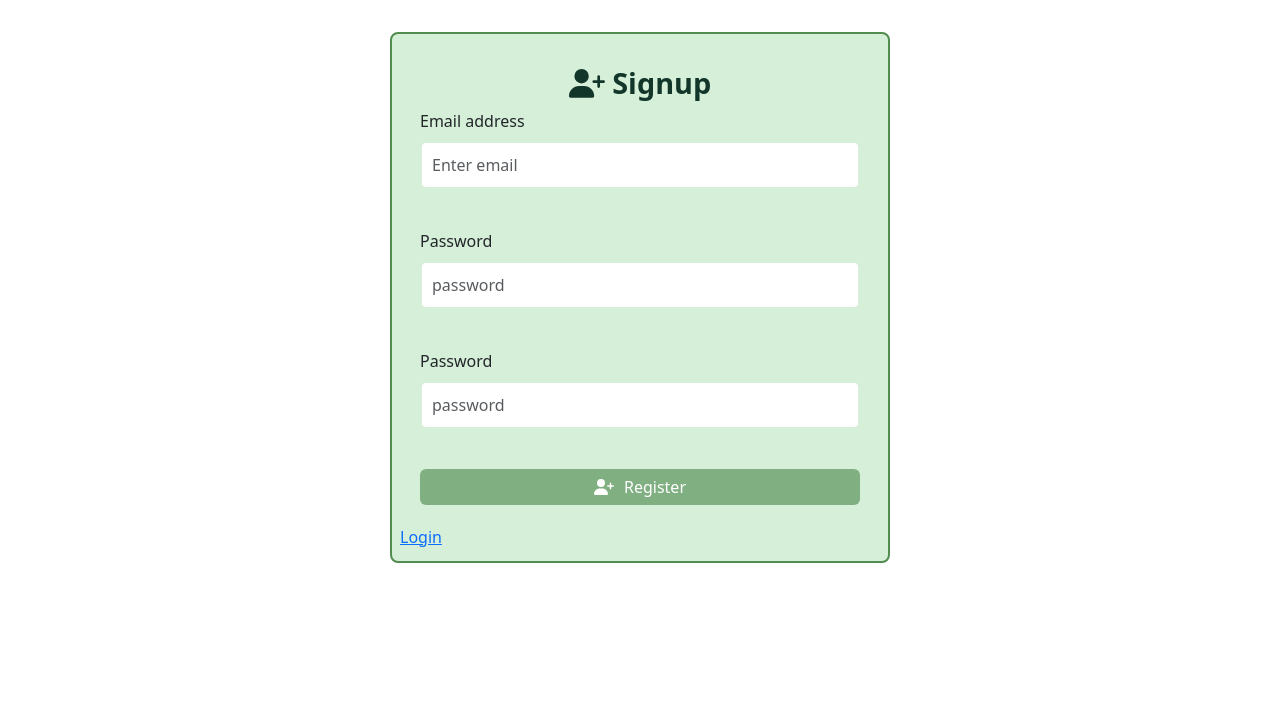
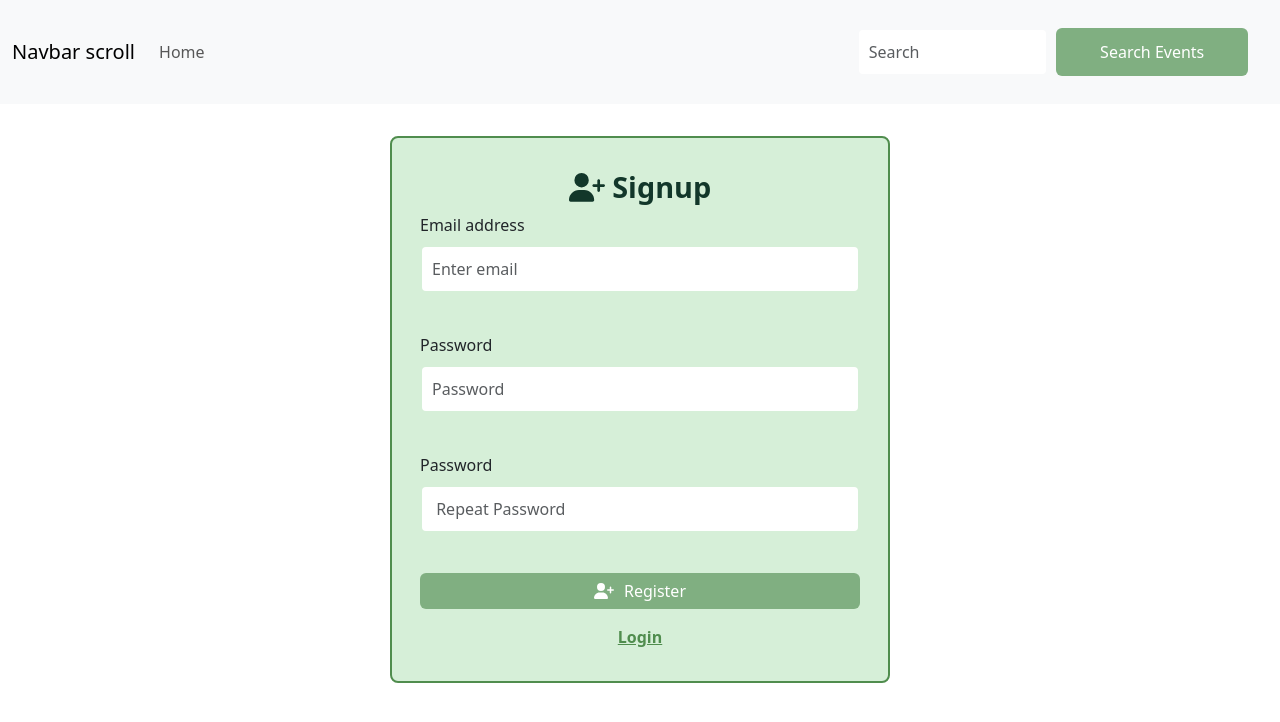
Before and after one commit to lateefmushtaq/YesEvent, a React (Create React App) app: page /register in a window 1280 px wide. Shown: the top 722 px of the page. Built offline with nearby package versions, Linux system fonts and the light colour scheme.

Commit message:
Add Profile component with logout functionality, fix authentication logic to prevent authenticated users from accessing login page, and add navbar structure

```diff
--- a/package.json
+++ b/package.json
@@ -16,6 +16,7 @@
     "react-bootstrap": "^2.10.4",
     "react-dom": "^18.3.1",
     "react-hook-form": "^7.52.1",
+    "react-icons": "^5.2.1",
     "react-router-dom": "^6.24.1",
     "react-scripts": "5.0.1",
     "styled-components": "^6.1.11",
--- a/src/App.js
+++ b/src/App.js
@@ -1,25 +1,28 @@
 import './App.css';
 import 'bootstrap/dist/css/bootstrap.min.css';
 import { AuthProvider } from './AuthProvider';
-import MyForm from './Form';
+import Login from './Login';
 import Profile from './Profile';
-import { BrowserRouter as Router, Route, Routes } from 'react-router-dom';
+import { Route, Routes } from 'react-router-dom';
 import PrivateRoute from './PrivateRoute';
-import Signup from './Signup'
+import Register from './Register'
+import Home from './Home';
+import NavBar from './Navbar';
 
 function App() {
   return (
     <AuthProvider>
-      <Router>
-        <Routes>
 
-          <Route path="/" element={<MyForm />} />
+      <NavBar />
+      <Routes>
 
-          <Route path="/register" element={<Signup />} />
-          <Route path="/profile" element={<PrivateRoute element={<Profile />} />} />
-        </Routes>
-      </Router>
-    </AuthProvider>
+        <Route path="/" element={<Home />} />
+        <Route path="/login" element={<Login />} />
+        <Route path="/register" element={<Register />} />
+        <Route path="/profile" element={<PrivateRoute element={<Profile />} />} />
+      </Routes>
+
+    </AuthProvider >
   );
 }
 
--- a/src/AuthProvider.jsx
+++ b/src/AuthProvider.jsx
@@ -8,7 +8,6 @@ export const AuthProvider = ({ children }) => {
   useEffect(() => {
     const token = localStorage.getItem("Token");
     if (token) {
-      console.log("Token found in local storage:", token);
       setAuth({ token });
     } else {
       setAuth({ token: null });
--- /dev/null
+++ b/src/Home.jsx
@@ -0,0 +1,12 @@
+import React from "react";
+import { Link } from "react-router-dom";
+function Home() {
+  return (
+    <div>
+      I am home !!
+      <Link to="./login">Login here</Link>
+    </div>
+  );
+}
+
+export default Home;
--- a/src/Signup.jsx
+++ b/src/Login.jsx
@@ -1,16 +1,17 @@
 import { useForm } from "react-hook-form";
-import { useNavigate, Link } from "react-router-dom";
+import { useNavigate, Link as FooterLink } from "react-router-dom";
 import { yupResolver } from "@hookform/resolvers/yup";
 import * as yup from "yup";
-import { useContext, useState } from "react";
+import { useContext, useState, useEffect } from "react";
 import AuthContext from "./AuthProvider";
 import axios from "axios";
 import styled from "styled-components";
-import "./Profile";
 import { FontAwesomeIcon } from "@fortawesome/react-fontawesome";
-import { faUserPlus } from "@fortawesome/free-solid-svg-icons";
-
-import "./App.css";
+import {
+  faRightToBracket,
+  faTriangleExclamation,
+} from "@fortawesome/free-solid-svg-icons";
+import { FaEye, FaEyeSlash } from "react-icons/fa";
 import {
   Button as BootstrapButton,
   Form as BootstrapForm,
@@ -19,6 +20,7 @@ import {
   Col,
 } from "react-bootstrap";
 import MyAlert from "./Alerts";
+
 const Form = styled(BootstrapForm)`
   margin: 20px;
 
@@ -35,7 +37,14 @@ const Form = styled(BootstrapForm)`
     margin-left: 10px;
   }
 `;
-
+const Link = styled(FooterLink)`
+  color: #508d4e;
+  text-decoration: underline;
+  font-weight: bold;
+  display: block;
+  text-align: center;
+  margin-top: 1rem;
+`;
 const Button = styled(BootstrapButton)`
   background-color: #80af81;
   border: none;
@@ -73,17 +82,29 @@ const Heading1 = styled.h1`
 `;
 
 function MyForm() {
+  const [showPassword, setShowPassword] = useState(false);
   const [error, setError] = useState(null);
   const navigate = useNavigate();
+  const togglePasswordVisibility = () => {
+    setShowPassword(!showPassword);
+  };
+  useEffect(() => {
+    const token = localStorage.getItem("Token");
+    if (token) {
+      navigate("/profile");
+    }
+  }, [navigate]);
+  const iconError = (
+    <FontAwesomeIcon
+      icon={faTriangleExclamation}
+      style={{ marginRight: "8px" }}
+    />
+  );
   const LOGIN_URL = "https://api.eventyay.com/v1/auth/login";
   const { setAuth } = useContext(AuthContext);
   const schema = yup.object().shape({
-    email: yup.string().email().required(),
+    email: yup.string().email().required("Email is Required"),
     password: yup.string().min(4).max(18).required(),
-    passwordRepeat: yup
-      .string()
-      .oneOf([yup.ref("password"), null], "Passwords must match")
-      .required("Please confirm your password"),
   });
   const {
     register,
@@ -98,7 +119,6 @@ function MyForm() {
         {
           email: data.email,
           password: data.password,
-          passwordRepeat: data.passwordRepeat,
         },
         {
           headers: {
@@ -120,15 +140,17 @@ function MyForm() {
   function onSubmit(data) {
     login(data);
   }
-  const icon = <FontAwesomeIcon icon={faUserPlus} />;
+  const icon = <FontAwesomeIcon icon={faRightToBracket} />;
   return (
     <Container>
-      {error === 401 ? <MyAlert Message={"Invalid Credentials"} /> : null}
+      {error === 401 ? (
+        <MyAlert Message={"Invalid Credentials"} icon={iconError} />
+      ) : null}
 
       <Row>
         <Col xs={12}>
           <Form onSubmit={handleSubmit(onSubmit)}>
-            <Heading1> {icon} Signup</Heading1>
+            <Heading1> {icon} Login</Heading1>
             <Form.Group className="mb-3">
               <Form.Label> Email address</Form.Label>
 
@@ -141,30 +163,37 @@ function MyForm() {
             </Form.Group>
             <Form.Group className="mb-3">
               <Form.Label> Password</Form.Label>
-
-              <Form.Control
-                type="password"
-                placeholder="password"
-                {...register("password")}
-              />
+              <div style={{ position: "relative" }}>
+                <Form.Control
+                  type={showPassword ? "text" : "password"}
+                  placeholder="Password"
+                  {...register("password")}
+                />
+                <div
+                  onClick={togglePasswordVisibility}
+                  style={{
+                    position: "absolute",
+                    right: "10px",
+                    top: "50%",
+                    transform: "translateY(-50%)",
+                    cursor: "pointer",
+                  }}
+                >
+                  {showPassword ? <FaEyeSlash /> : <FaEye />}
+                </div>
+              </div>
               <Form.Text id="error">{errors.password?.message}</Form.Text>
             </Form.Group>
-            <Form.Group className="mb-3">
-              <Form.Label> Password</Form.Label>
 
-              <Form.Control
-                type="password"
-                placeholder="password"
-                {...register("passwordRepeat")}
-              />
-              <Form.Text id="error">{errors.passwordRepeat?.message}</Form.Text>
-            </Form.Group>
             <Button variant="primary" type="submit">
-              {icon} Register
+              {icon} Submit
             </Button>
           </Form>
+          <Col style={{ textAlign: "center" }}>
+            {" "}
+            <Link to="/register">Create a New Account</Link>
+          </Col>
         </Col>
-        <Link to="/">Login</Link>
       </Row>
     </Container>
   );
--- /dev/null
+++ b/src/Navbar.jsx
@@ -0,0 +1,74 @@
+import styled from "styled-components";
+import { Link } from "react-router-dom";
+
+import {
+  Button as BootstrapButton,
+  Form as BootstrapForm,
+  Container,
+  Navbar,
+  Nav,
+} from "react-bootstrap";
+const Button = styled(BootstrapButton)`
+  background-color: #80af81;
+  border: none;
+  width: 100%;
+  color: white;
+  display: flex;
+  justify-content: center;
+  align-items: center;
+  gap: 10px;
+
+  &:hover {
+    background: #508d4e;
+  }
+  &:active,
+  &:focus {
+    background: #508d4e !important;
+  }
+`;
+
+const Form = styled(BootstrapForm)`
+  margin: 20px;
+
+  .form-control {
+    border: 2px solid transparent;
+    padding: 10px;
+    &:focus {
+      border-color: #508d4e;
+      box-shadow: none;
+    }
+  }
+`;
+function NavBar() {
+  return (
+    <Navbar expand="lg" className="bg-body-tertiary">
+      <Container fluid>
+        <Navbar.Brand href="#">Navbar scroll</Navbar.Brand>
+        <Navbar.Toggle aria-controls="navbarScroll" />
+        <Navbar.Collapse id="navbarScroll">
+          <Nav
+            className="me-auto my-2 my-lg-0"
+            style={{ maxHeight: "100px" }}
+            navbarScroll
+          >
+            <Nav.Link as={Link} to="/">
+              {" "}
+              Home{" "}
+            </Nav.Link>
+          </Nav>
+          <Form className="d-flex">
+            <Form.Control
+              type="search"
+              placeholder="Search"
+              className="me-2"
+              aria-label="Search"
+            />
+            <Button variant="outline-success">Search Events</Button>
+          </Form>
+        </Navbar.Collapse>
+      </Container>
+    </Navbar>
+  );
+}
+
+export default NavBar;
--- a/src/Form.jsx
+++ b/src/Register.jsx
@@ -1,17 +1,15 @@
 import { useForm } from "react-hook-form";
-import { useNavigate } from "react-router-dom";
 import { yupResolver } from "@hookform/resolvers/yup";
 import * as yup from "yup";
-import { useContext, useState } from "react";
-import AuthContext from "./AuthProvider";
-import axios from "axios";
+import { useState } from "react";
 import styled from "styled-components";
-import { Link } from "react-router-dom";
-import "./Profile";
+import { Link as FooterLink } from "react-router-dom";
 import { FontAwesomeIcon } from "@fortawesome/react-fontawesome";
-import { faRightToBracket } from "@fortawesome/free-solid-svg-icons";
+import {
+  faUserPlus,
+  faTriangleExclamation,
+} from "@fortawesome/free-solid-svg-icons";
 
-import "./App.css";
 import {
   Button as BootstrapButton,
   Form as BootstrapForm,
@@ -20,6 +18,21 @@ import {
   Col,
 } from "react-bootstrap";
 import MyAlert from "./Alerts";
+const iconError = (
+  <FontAwesomeIcon
+    icon={faTriangleExclamation}
+    style={{ marginRight: "8px" }}
+  />
+);
+const Link = styled(FooterLink)`
+  color: #508d4e;
+  text-decoration: underline;
+  font-weight: bold;
+  display: block;
+  text-align: center;
+  margin-top: 1rem;
+`;
+
 const Form = styled(BootstrapForm)`
   margin: 20px;
 
@@ -74,13 +87,14 @@ const Heading1 = styled.h1`
 `;
 
 function MyForm() {
-  const [error, setError] = useState(null);
-  const navigate = useNavigate();
-  const LOGIN_URL = "https://api.eventyay.com/v1/auth/login";
-  const { setAuth } = useContext(AuthContext);
+  const [error, setError] = useState(false);
   const schema = yup.object().shape({
     email: yup.string().email().required(),
     password: yup.string().min(4).max(18).required(),
+    passwordRepeat: yup
+      .string()
+      .oneOf([yup.ref("password"), null], "Passwords must match")
+      .required("Please confirm your password"),
   });
   const {
     register,
@@ -88,43 +102,23 @@ function MyForm() {
     formState: { errors },
   } = useForm({ resolver: yupResolver(schema) });
 
-  async function login(data) {
-    try {
-      const response = await axios.post(
-        LOGIN_URL,
-        {
-          email: data.email,
-          password: data.password,
-        },
-        {
-          headers: {
-            "Content-Type": "application/json",
-          },
-        }
-      );
-      if (response.data) {
-        const token = response.data.access_token;
-        localStorage.setItem("Token", token);
-        setAuth({ token });
-        navigate("/profile");
-      }
-    } catch (error) {
-      const myError = error.response.status;
-      setError(myError);
-    }
+  function onSubmit(data) {
+    data ? setError(true) : setError(false);
   }
-  function onSubmit(data) {
-    login(data);
-  }
-  const icon = <FontAwesomeIcon icon={faRightToBracket} />;
+  const icon = <FontAwesomeIcon icon={faUserPlus} />;
   return (
     <Container>
-      {error === 401 ? <MyAlert Message={"Invalid Credentials"} /> : null}
+      {error ? (
+        <MyAlert
+          Message={`User Already exists. Please Login `}
+          icon={iconError}
+        />
+      ) : null}
 
       <Row>
         <Col xs={12}>
           <Form onSubmit={handleSubmit(onSubmit)}>
-            <Heading1> {icon} Login</Heading1>
+            <Heading1> {icon} Signup</Heading1>
             <Form.Group className="mb-3">
               <Form.Label> Email address</Form.Label>
 
@@ -140,18 +134,28 @@ function MyForm() {
 
               <Form.Control
                 type="password"
-                placeholder="password"
+                placeholder="Password"
                 {...register("password")}
               />
               <Form.Text id="error">{errors.password?.message}</Form.Text>
             </Form.Group>
+            <Form.Group className="mb-3">
+              <Form.Label> Password</Form.Label>
+
+              <Form.Control
+                type="password"
+                placeholder=" Repeat Password"
+                {...register("passwordRepeat")}
+              />
+              <Form.Text id="error">{errors.passwordRepeat?.message}</Form.Text>
+            </Form.Group>
             <Button variant="primary" type="submit">
-              {icon} Submit
+              {icon} Register
             </Button>
+            <Link to="/login">Login</Link>
           </Form>
         </Col>
       </Row>
-      <Link to="/register">Create a New Account</Link>
     </Container>
   );
 }
--- a/src/index.js
+++ b/src/index.js
@@ -2,12 +2,14 @@ import React from 'react';
 import ReactDOM from 'react-dom/client';
 import './index.css';
 import App from './App';
+import { BrowserRouter as Router } from 'react-router-dom';
 import reportWebVitals from './reportWebVitals';
 
 const root = ReactDOM.createRoot(document.getElementById('root'));
 root.render(
   <React.StrictMode>
-    <App />
+    <Router>    <App /></Router>
+
   </React.StrictMode>
 );
 
```
Also changed, not shown: src/Alerts.jsx (+19 -2 lines), src/PrivateRoute.jsx (+7 -2 lines), src/Profile.jsx (+9 -4 lines), 1 other file (tests, documents, lock files or other folders).
